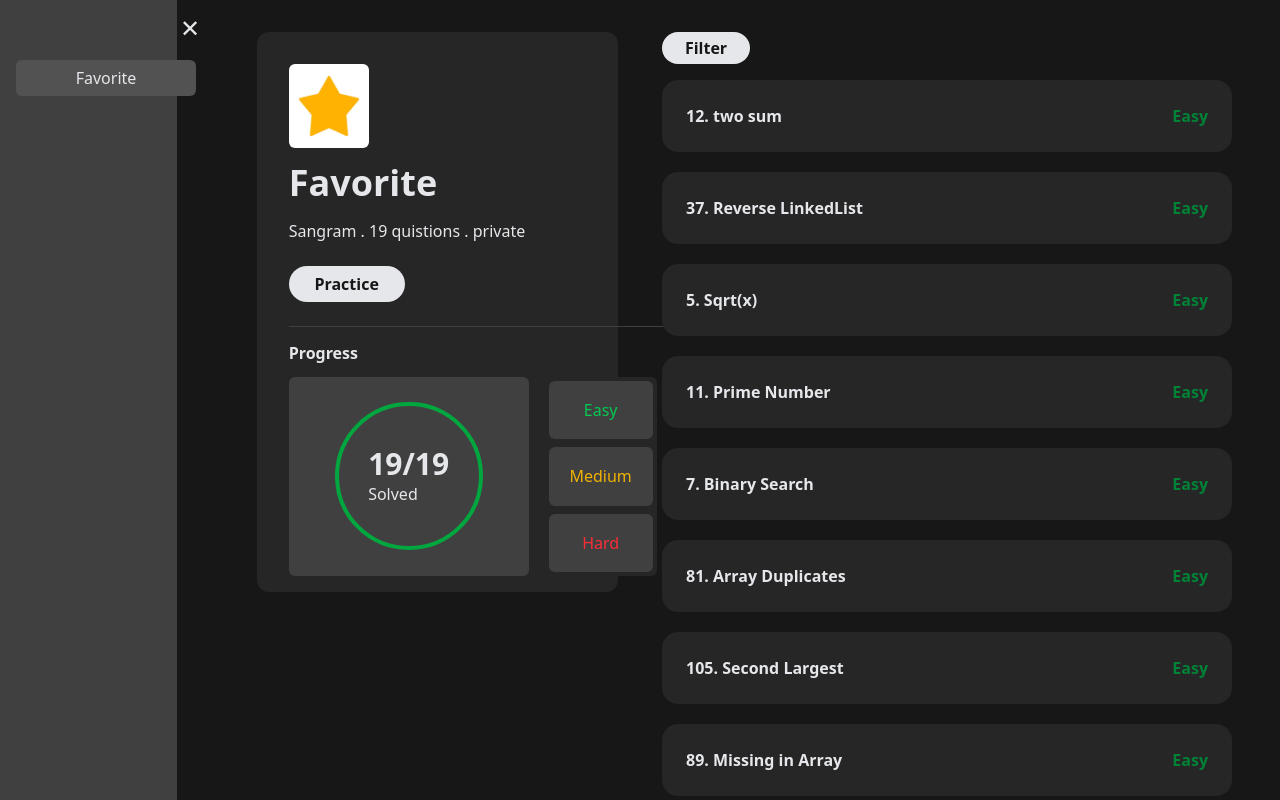
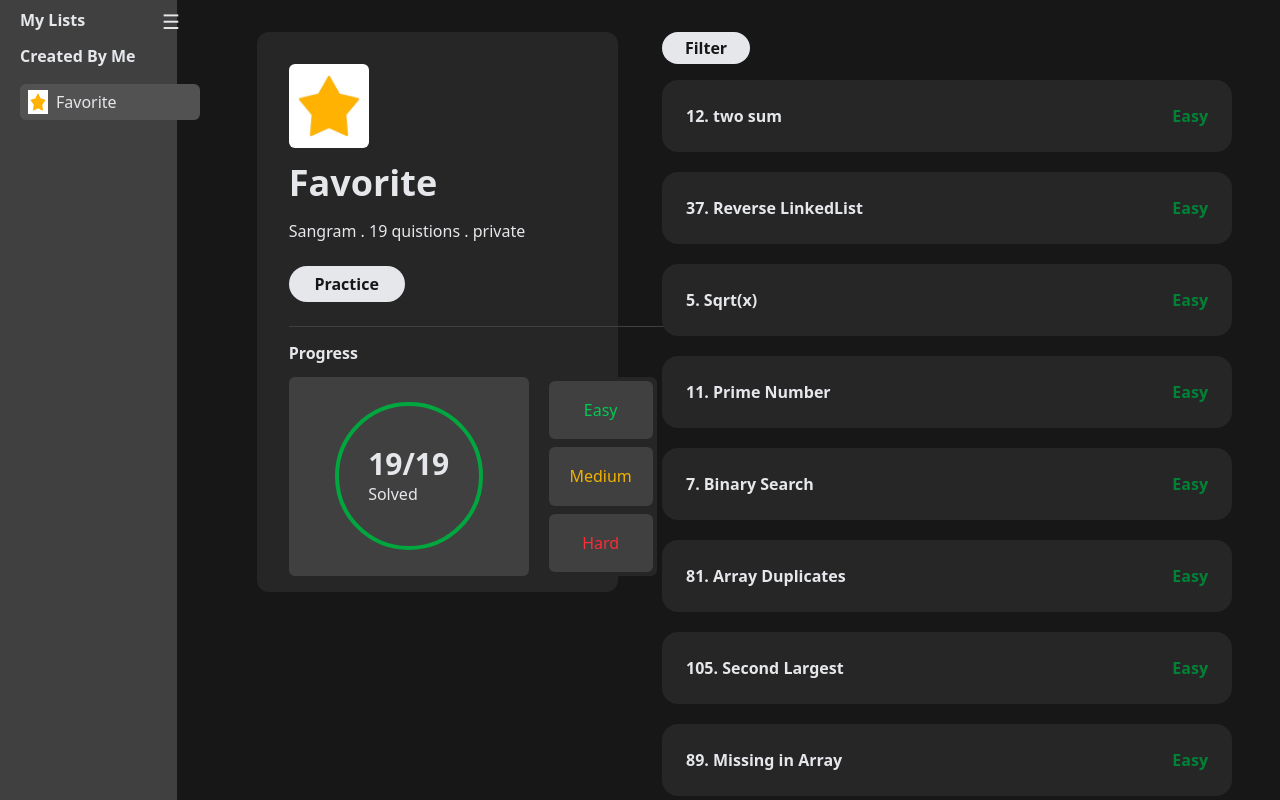
Before and after one commit to sangram-jr/Tailwind-Basics, a React (Vite) app in the folder leetcode-ui/: page / in a window 1280 px wide. Shown: the top 800 px of the page. Built offline with nearby package versions, Linux system fonts and the light colour scheme.

Commit message:
finish all 3 div's design

```diff
--- a/leetcode-ui/src/components/Page.jsx
+++ b/leetcode-ui/src/components/Page.jsx
@@ -87,13 +87,21 @@
                 {open && (
                     <div className="grid col-span-2 bg-neutral-700 border-amber-50 min-h-screen">
                         <div>
-                            <button onClick={handleOpen} className=" text-gray-200 text-2xl ml-45 mt-3">✕</button>
-                            <p className="bg-neutral-600 w-45 h-9  text-gray-200 rounded-md ml-4 mt-4 flex justify-center items-center">Favorite</p>
+                            <div className="flex justify-between px-5 pt-2">
+                                <p className="text-md font-bold text-gray-200">My Lists</p>
+                                <button onClick={handleOpen} className=" text-gray-200 text-xl">☰</button>
+                            </div>
+                            <p className="text-gray-200 font-semibold text-md mt-2 ml-5">Created By Me</p>
+                            <div className="bg-neutral-600 w-45 h-9 rounded-md ml-5 mt-4 cursor-pointer flex items-center gap-2">
+                                <img src={star} className="h-6 w-7 pl-2"/>
+                                <p className=" text-gray-200  text-center">Favorite</p>
+                            </div>
+
                         </div>
                     </div>
                 )}
                 {!open && (
-                    <div className="fixed top-0 left-0 text-xl text-gray-200">
+                    <div className="fixed top-2 left-2 text-xl text-gray-200">
                         <button onClick={handleOpen}>☰</button>
                     </div>
                 )}
```
